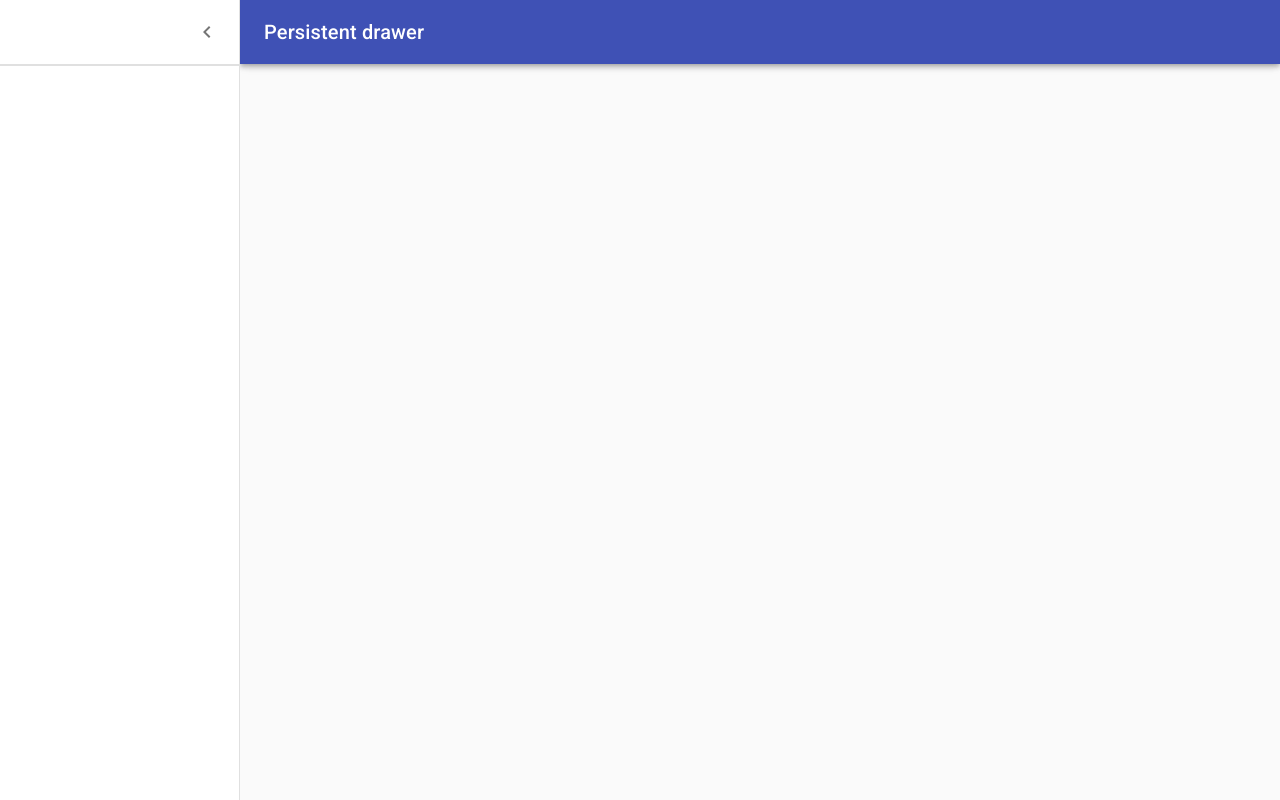
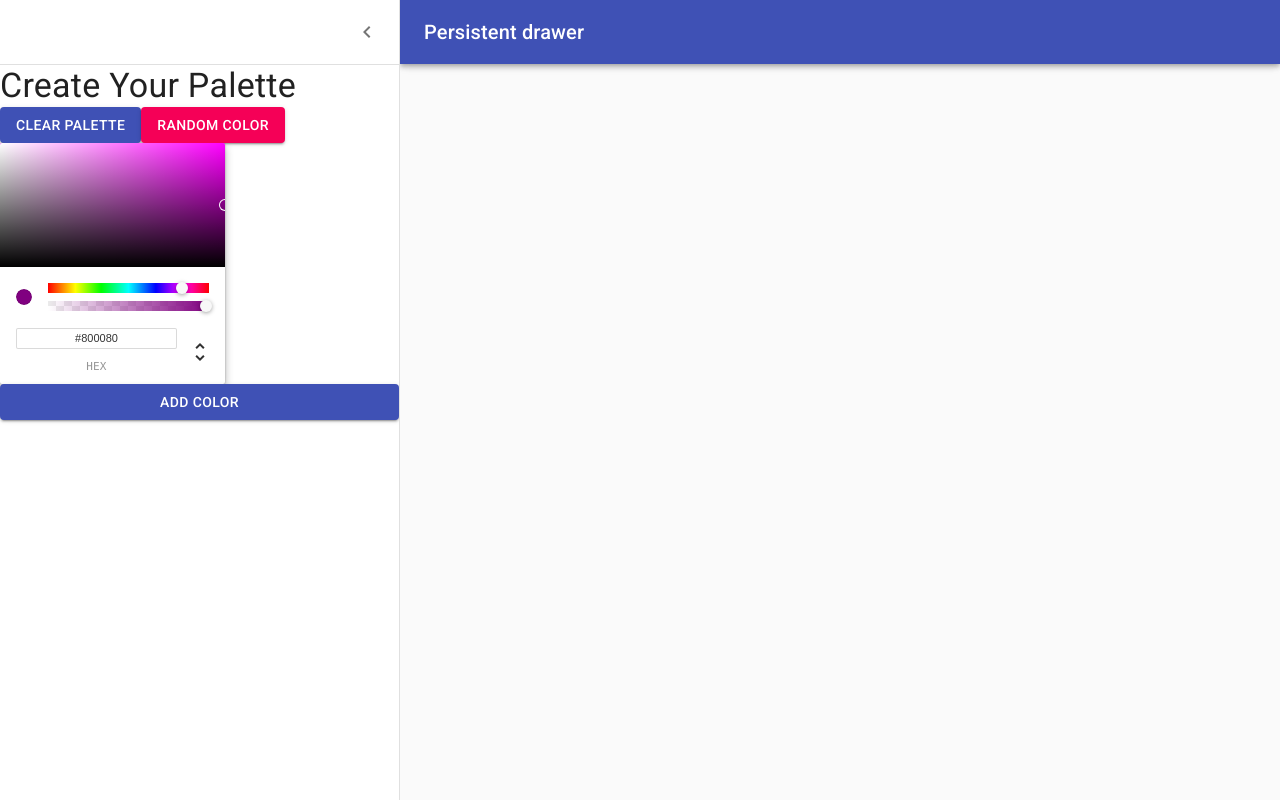
Before and after one commit to sachinjachak2001/color-app, a React (Create React App) app: page /palette/new in a window 1280 px wide. Both pictures are taken after a click on the button "open drawer". Built offline with nearby package versions, Linux system fonts and the light colour scheme.

Commit message:
Added ColorPicker

```diff
--- a/package.json
+++ b/package.json
@@ -13,6 +13,7 @@
     "classnames": "^2.3.1",
     "rc-slider": "^9.7.2",
     "react": "^17.0.2",
+    "react-color": "^2.19.3",
     "react-copy-to-clipboard": "^5.0.3",
     "react-dom": "^17.0.2",
     "react-router-dom": "^5.2.0",
--- a/src/PaletteForm.js
+++ b/src/PaletteForm.js
@@ -10,8 +10,10 @@
 import IconButton from "@material-ui/core/IconButton";
 import MenuIcon from "@material-ui/icons/Menu";
 import ChevronLeftIcon from "@material-ui/icons/ChevronLeft";
+import { Button } from "@material-ui/core";
+import { ChromePicker } from "react-color";
 
-const drawerWidth = 240;
+const drawerWidth = 400;
 
 const styles = (theme) => ({
   root: {
@@ -124,7 +126,22 @@
             </IconButton>
           </div>
           <Divider />
-          <Divider />
+          <Typography variant="h4"> Create Your Palette </Typography>
+          <div>
+            <Button variant="contained" color="primary">
+              Clear Palette
+            </Button>
+            <Button variant="contained" color="secondary">
+              Random Color
+            </Button>
+          </div>
+          <ChromePicker
+            color="purple"
+            onChangeComplete={(newColor) => console.log(newColor)}
+          />
+          <Button variant="contained" color="primary">
+            ADD COLOR
+          </Button>
         </Drawer>
         <main
           className={clsx(classes.content, {
```
Also changed, not shown: 1 other file (tests, documents, lock files or other folders).
